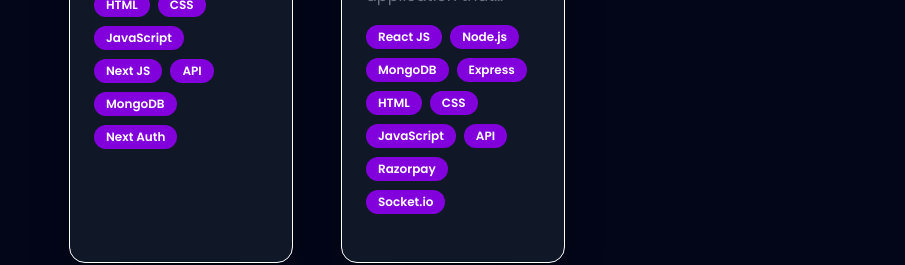
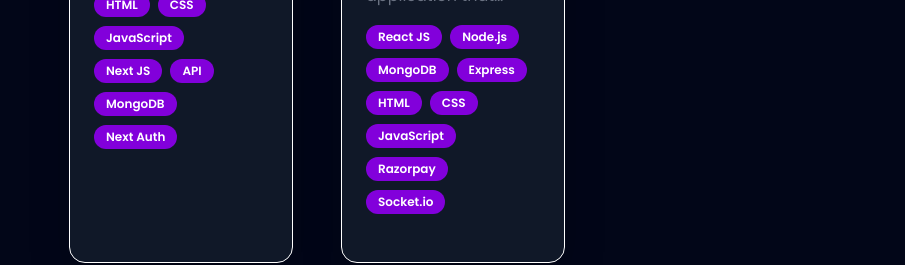
Before and after one commit to Utkarsh0983/portfolio, a React (Vite) app in the folder Portfolio/: page / in a window 1280 px wide. Shown: the part 2880-3145 px from the top of the page, without its empty margins (187-1092 px from the left). Built offline with nearby package versions, Linux system fonts and the light colour scheme.

Commit message:
Fix formatting of tags array in constants.js

```diff
--- a/Portfolio/src/constants.js
+++ b/Portfolio/src/constants.js
@@ -214,7 +214,7 @@
       description:
         "Cravio is a full-stack food delivery application that enables users to order food from nearby restaurants, track deliveries in real time, and make secure online or COD payments. Restaurant owners receive instant order updates and manage order status, while delivery partners accept orders, navigate routes, and complete deliveries using OTP verification.",
       image: cravio,
-      tags: ["React JS", "Node.js", "MongoDB", "Express", "HTML", "CSS", "JavaScript","API","Razorpay","Socket.io"],
+      tags: ["React JS", "Node.js", "MongoDB", "Express", "HTML", "CSS", "JavaScript","Razorpay","Socket.io"],
       github: "https://github.com/Utkarsh0983/Cravio",
       webapp: "https://cravio-wo9h.onrender.com",
     },
```
